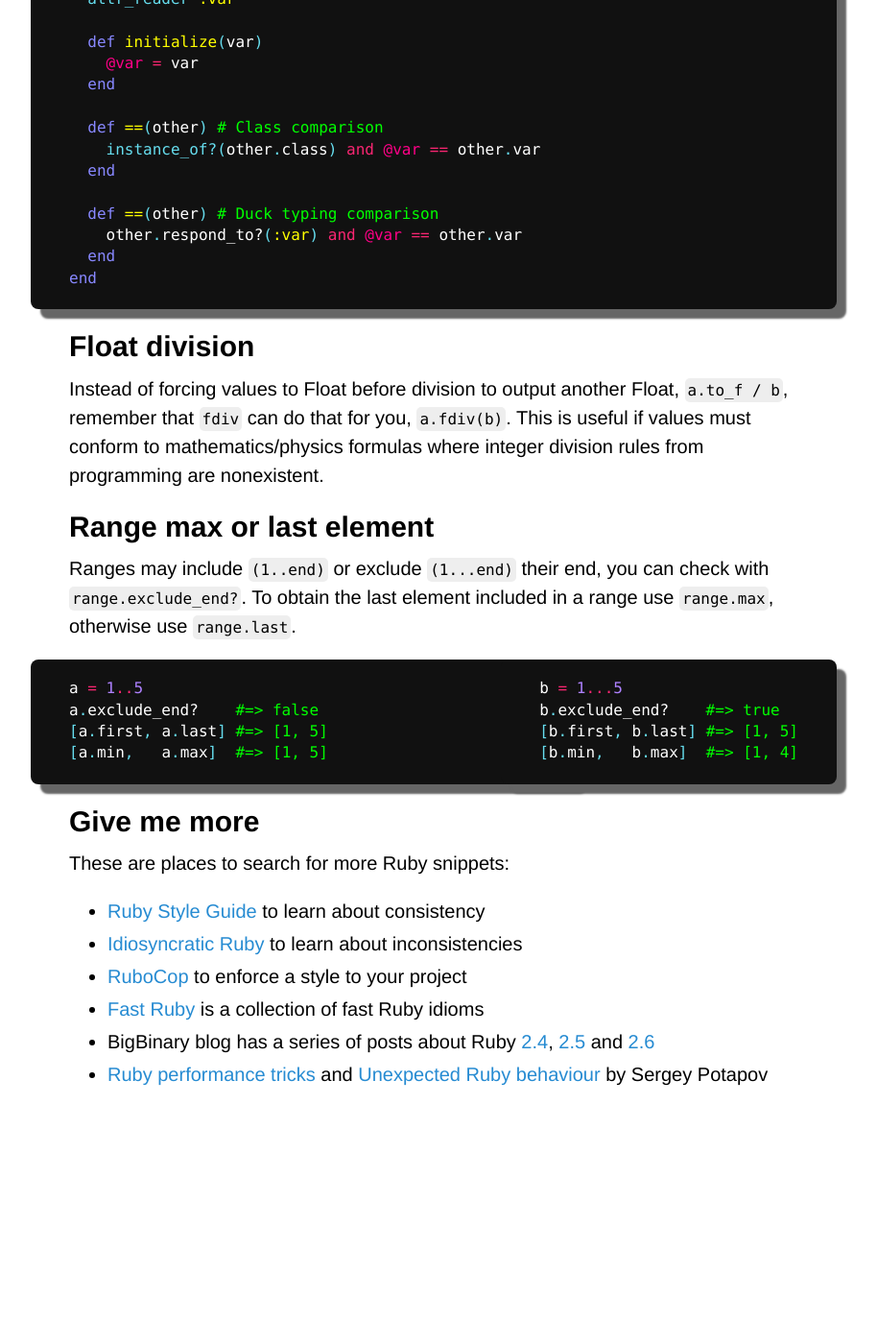
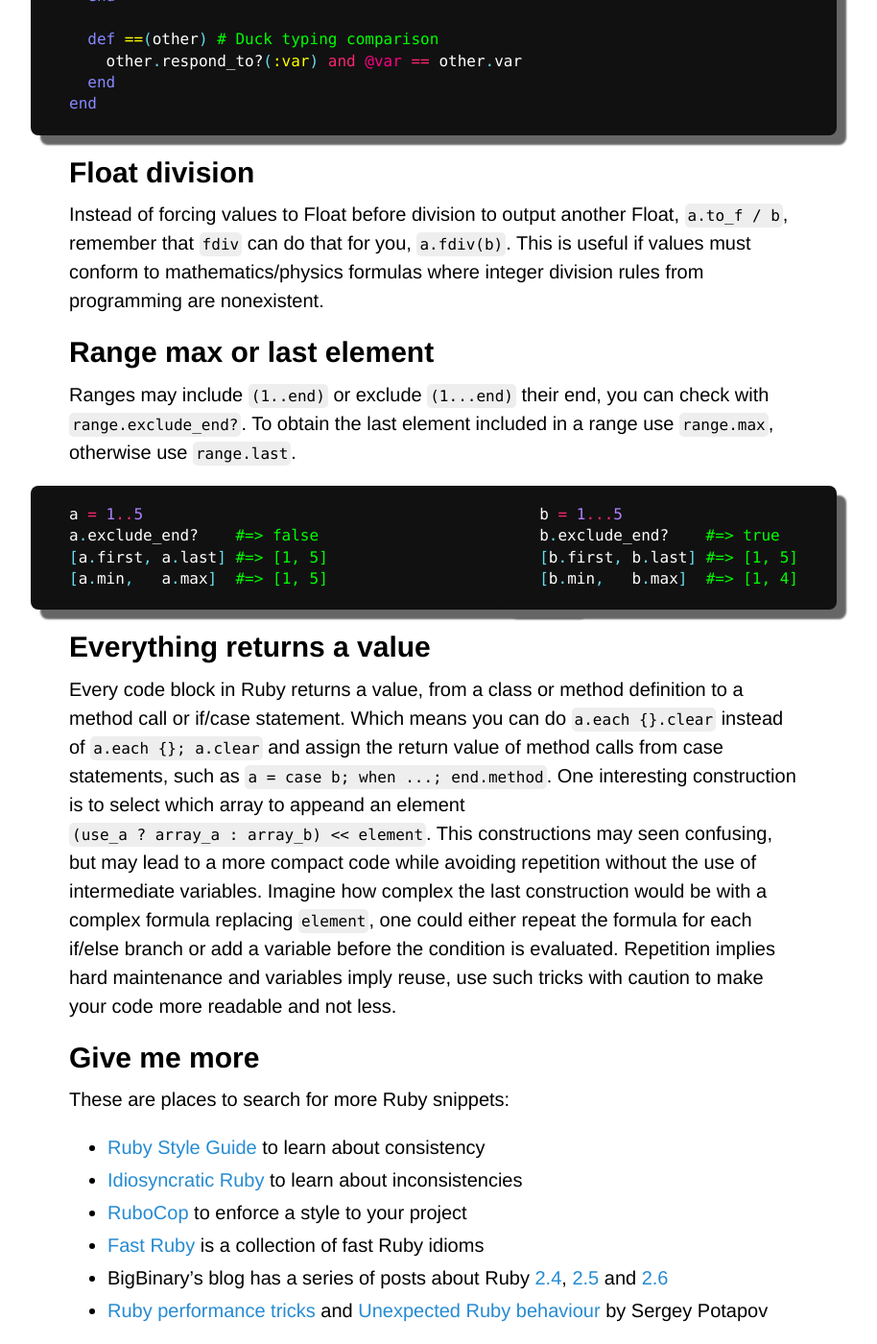
Before and after one commit to Maumagnaguagno/maumagnaguagno.github.io, a Jekyll site: the page built from ruby.md, in a window 1280 px wide and 1400 px high, scrolled down 6172 px. Shown: the whole window at 96% size, without its empty margins (188-1102 px from the left). Built offline with Jekyll 4.4.1, drawn with Linux system fonts in a browser that asks for light colours; our own code applies the rules of GitHub Pages for plain Markdown files; before the commit the page ends 7326 px from its top, so only the background shows below that; some of the changed text lies outside the part shown.

Commit message:
Add Everything returns a value section to Ruby

```diff
--- a/ruby.md
+++ b/ruby.md
@@ -307,11 +302,19 @@ b.exclude_end?    #=> true
 
 </div>
 
+## Everything returns a value
+Every code block in Ruby returns a value, from a class or method definition to a method call or if/case statement.
+Which means you can do ``a.each {}.clear`` instead of ``a.each {}; a.clear`` and assign the return value of method calls from case statements, such as ``a = case b; when ...; end.method``.
+One interesting construction is to select which array to appeand an element ``(use_a ? array_a : array_b) << element``.
+This constructions may seen confusing, but may lead to a more compact code while avoiding repetition without the use of intermediate variables.
+Imagine how complex the last construction would be with a complex formula replacing ``element``, one could either repeat the formula for each if/else branch or add a variable before the condition is evaluated.
+Repetition implies hard maintenance and variables imply reuse, use such tricks with caution to make your code more readable and not less.
+
 ## Give me more
 These are places to search for more Ruby snippets:
 - [Ruby Style Guide](https://github.com/bbatsov/ruby-style-guide) to learn about consistency
 - [Idiosyncratic Ruby](https://idiosyncratic-ruby.com/) to learn about inconsistencies
 - [RuboCop](http://batsov.com/rubocop/) to enforce a style to your project
 - [Fast Ruby](https://github.com/JuanitoFatas/fast-ruby) is a collection of fast Ruby idioms
-- BigBinary blog has a series of posts about Ruby [2.4](https://blog.bigbinary.com/categories/Ruby-2-4), [2.5](https://blog.bigbinary.com/categories/Ruby-2-5) and [2.6](https://blog.bigbinary.com/categories/Ruby-2-6)
+- BigBinary's blog has a series of posts about Ruby [2.4](https://blog.bigbinary.com/categories/Ruby-2-4), [2.5](https://blog.bigbinary.com/categories/Ruby-2-5) and [2.6](https://blog.bigbinary.com/categories/Ruby-2-6)
 - [Ruby performance tricks](https://www.greyblake.com/blog/2012-09-01-ruby-perfomance-tricks/) and [Unexpected Ruby behaviour](https://www.greyblake.com/blog/2012-08-10-unexpected-ruby-behaviour/) by Sergey Potapov
```
Also changed, not shown: other parts of ruby.md (+0 -5 lines).
